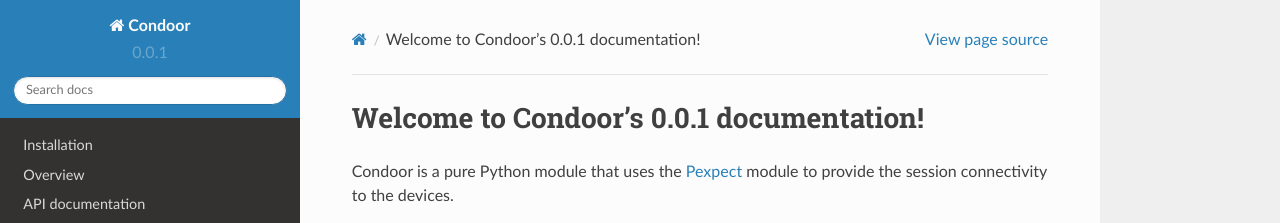
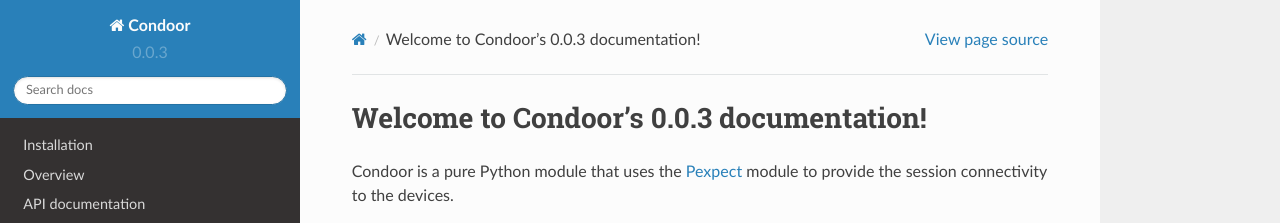
Before and after one commit to kstaniek/condoor-old, a Sphinx documentation site: the page built from docs/index.rst, in a window 1280 px wide. Shown: the top 223 px of the page. Built offline with Sphinx 7.4.7 and the Read the Docs theme 2.0.0, drawn with Linux system fonts in a browser that asks for light colours; pages that are not in the unit, such as notebooks, are missing from menus.

Commit message:
First commit for version 0.0.3

```diff
--- a/docs/conf.py
+++ b/docs/conf.py
@@ -62,9 +62,9 @@
 # built documents.
 #
 # The short X.Y version.
-version = '0.0.1'
+version = '0.0.3'
 # The full version, including alpha/beta/rc tags.
-release = '0.0.1-beta1'
+release = '0.0.3-beta1'
 
 # The language for content autogenerated by Sphinx. Refer to documentation
 # for a list of supported languages.
--- a/setup.py
+++ b/setup.py
@@ -63,13 +63,13 @@
 
 setup(
     name=NAME,
-    version='0.0.2',
+    version='0.0.3',
     description=DESCRIPTION,
     long_description=LONG_DESCRIPTION,
     author='Klaudiusz Staniek',
     author_email='klstanie [at] cisco.com',
     url='https://github.com/kstaniek/condoor',
-    download_url='https://github.com/kstaniek/condoor/tarball/0.0.2',
+    download_url='https://github.com/kstaniek/condoor/tarball/0.0.3',
     keywords='cisco,automation',
     tests_require=['tox', 'pytest'],
     platforms=['any'],
```
